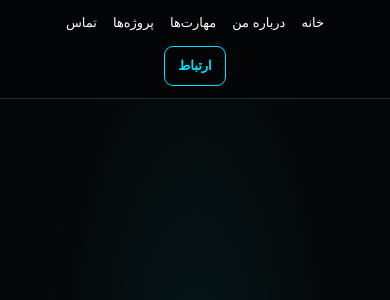
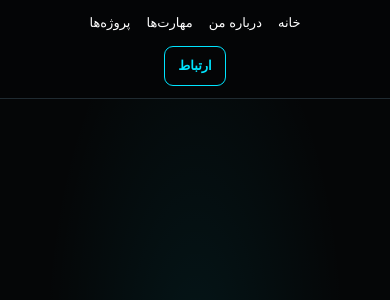
Before and after one commit to Luffysun09/Real-Web-Project, a Django app: page / in a window 390 px wide. Shown: the top 300 px of the page. Run offline with Django 5.2, Linux system fonts and the light colour scheme.

Commit message:
AHHHHHHHH

```diff
--- a/mywebsite/static/css/Style.css
+++ b/mywebsite/static/css/Style.css
@@ -737,6 +737,10 @@ footer a:hover {
         white-space: nowrap;
     }
 
+    .mobile-contact {
+    display: none !important;
+    }
+
     .nav-links .mobile-contact {
         display: inline-block;
         font-size: 13px;
```
